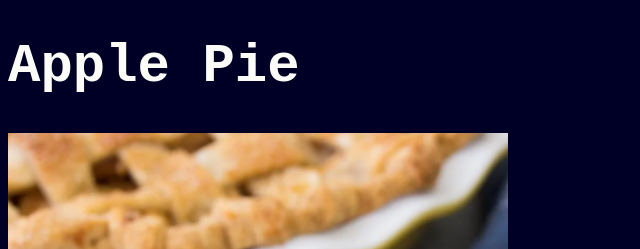
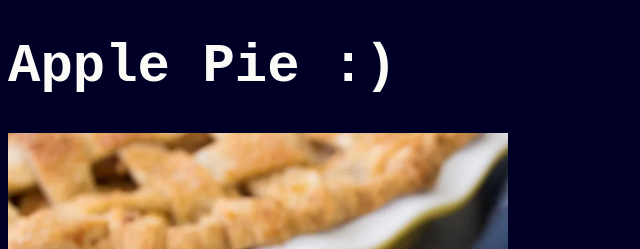
Before and after one commit to LRHGH/odin-recipes, a plain HTML site: page recipes/apple-pie.html in a window 1280 px wide. Shown: the top 249 px of the page, 0-640 px from the left. Drawn offline with Linux system fonts and the light colour scheme.

Commit message:
Testing git commit and push on desktop

```diff
--- a/recipes/apple-pie.html
+++ b/recipes/apple-pie.html
@@ -7,7 +7,7 @@
     <link rel="stylesheet" href="../style.css" />
 </head>
 <body>
-    <h1>Apple Pie</h1>
+    <h1>Apple Pie :)</h1>
     <img src="../img/ap.jpg" alt="An apple pie slice on a white plate with a blurry background">
     <h3>Description</h3>
             <p>This is a sweet, tart and delicious apple pie. Guaranteed to please. Be sure to use Granny Smith apples since they work the best.</p>
```
